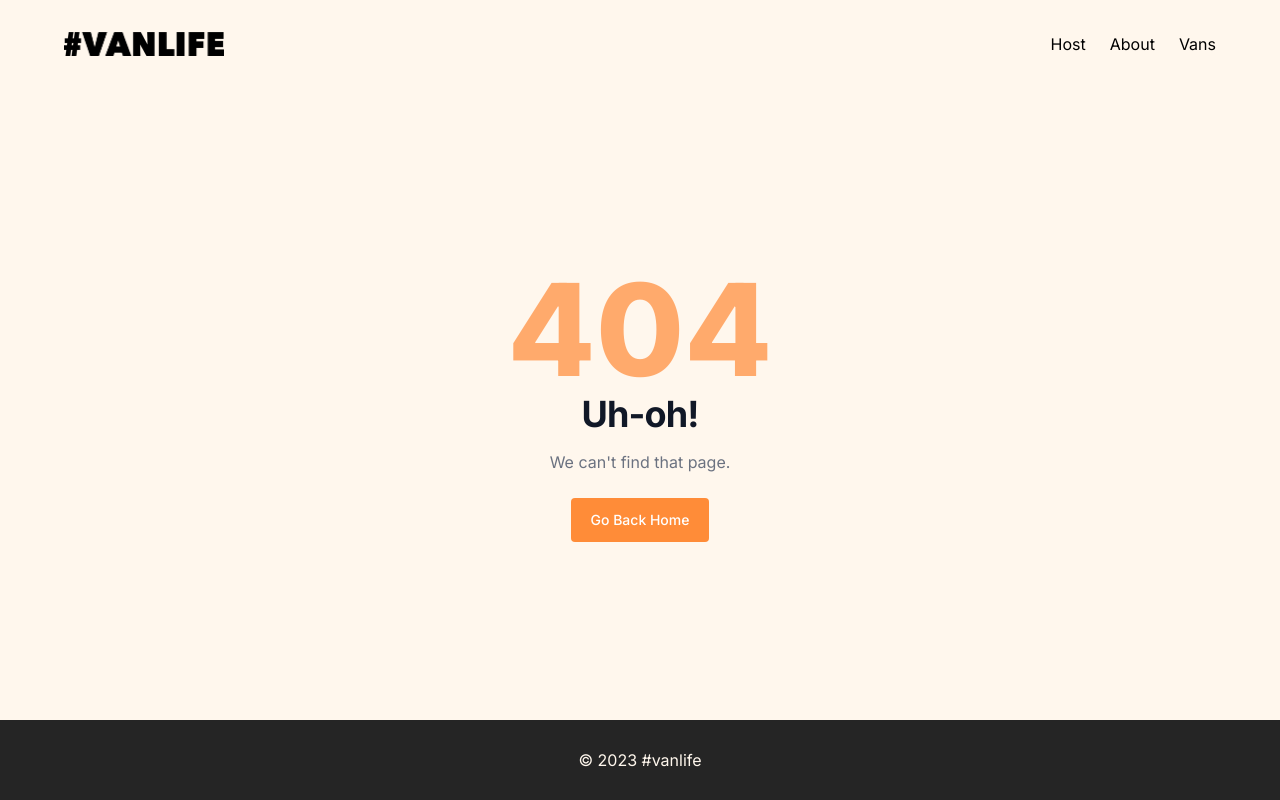
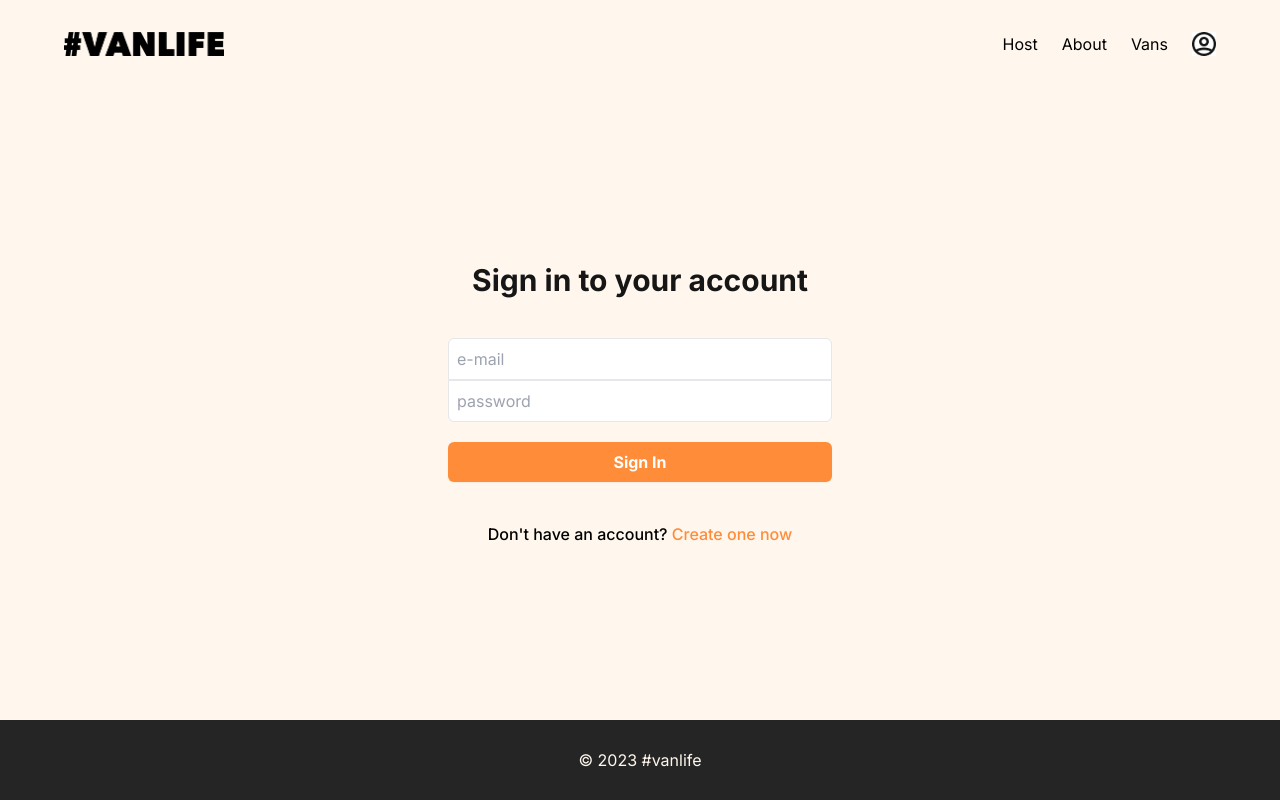
Before and after one commit to stvrdeol/vanlife, a React (Vite) app: page /login in a window 1280 px wide. Before the commit this address had no page. Built offline with nearby package versions, Linux system fonts and the light colour scheme; what miragejs would draw is missing.

Commit message:
added login page and use loaders to load the data in the Vans page

```diff
--- a/src/App.jsx
+++ b/src/App.jsx
@@ -1,8 +1,15 @@
-import { Route, Routes } from "react-router-dom";
+import {
+  Navigate,
+  Route,
+  RouterProvider,
+  createBrowserRouter,
+  createRoutesFromElements,
+} from "react-router-dom";
 import Layout from "./components/Layout";
 import About from "./pages/About";
 import ErrorPage from "./pages/ErrorPage";
 import Home from "./pages/Home";
+import Login from "./pages/Login";
 import Dashboard from "./pages/host/Dashboard";
 import Host from "./pages/host/Host";
 import HostVans from "./pages/host/HostVans";
@@ -14,14 +21,23 @@ import HostVanPhotos from "./pages/hostVan/Photos";
 import HostVanPricing from "./pages/hostVan/Pricing";
 import Van from "./pages/vans/Van";
 import Vans from "./pages/vans/Vans";
+import { loader as vansLoader } from "./pages/vans/vansLoader";
 import "./server";
 function App() {
-  return (
-    <>
-      <Routes>
+  const router = createBrowserRouter(
+    createRoutesFromElements(
       <Route path="/" element={<Layout />}>
         <Route index element={<Home />} />
-          <Route path="host" element={<Host />}>
+        <Route
+          path="host"
+          element={<Host />}
+          loader={async () => {
+            const isLoggedIn = false;
+            if (!isLoggedIn) {
+              return <Navigate to={"/login"} />;
+            }
+            return null;
+          }}>
           <Route index element={<Dashboard />} />
           <Route path="income" element={<Income />} />
           <Route path="reviews" element={<Reviews />} />
@@ -33,11 +49,16 @@ function App() {
           </Route>
         </Route>
         <Route path="about" element={<About />} />
-          <Route path="vans" element={<Vans />} />
+        <Route path="vans" loader={vansLoader} element={<Vans />} />
         <Route path="*" element={<ErrorPage />} />
         <Route path="vans/:id" element={<Van />} />
+        <Route path="login" element={<Login />} />
       </Route>
-      </Routes>
+    )
+  );
+  return (
+    <>
+      <RouterProvider router={router} />
     </>
   );
 }
--- a/src/main.jsx
+++ b/src/main.jsx
@@ -1,13 +1,10 @@
 import React from "react";
 import ReactDOM from "react-dom/client";
-import { BrowserRouter } from "react-router-dom";
 import App from "./App.jsx";
 import "./index.css";
 
 ReactDOM.createRoot(document.getElementById("root")).render(
   <React.StrictMode>
-    <BrowserRouter>
-      <App />
-    </BrowserRouter>
+    <App />
   </React.StrictMode>
 );
--- /dev/null
+++ b/src/pages/Login.jsx
@@ -0,0 +1,65 @@
+import { useState } from "react";
+
+function Login() {
+  const [formData, setFormData] = useState({ email: "", password: "" });
+
+  function handleSubmit(e) {
+    e.preventDefault();
+    console.log(formData);
+  }
+
+  function handleChange(e) {
+    const { name, value } = e.target;
+    setFormData((prev) => {
+      return {
+        ...prev,
+        [name]: value,
+      };
+    });
+  }
+
+  return (
+    <section className="text-center py-8 flex-1 px-[5vw] flex items-center flex-col justify-center gap-10">
+      <h2 className="text-[#161616] text-3xl font-bold">
+        Sign in to your account
+      </h2>
+      <form
+        onSubmit={handleSubmit}
+        action=""
+        className="flex w-full  max-w-sm flex-col items-center">
+        <input
+          type="email"
+          name="email"
+          required
+          value={formData.email}
+          placeholder="e-mail"
+          autoComplete="off"
+          className="px-2 border w-full py-2 rounded-b-none rounded-md"
+          onChange={(e) => {
+            handleChange(e);
+          }}
+        />
+        <input
+          type="password"
+          onChange={(e) => {
+            handleChange(e);
+          }}
+          required
+          value={formData.password}
+          name="password"
+          placeholder="password"
+          className="px-2 w-full rounded-t-none border py-2 rounded-md"
+        />
+        <button className="bg-[#FF8C38] w-full py-2 rounded-md text-white mt-5 font-bold shadow-sm">
+          Sign In
+        </button>
+      </form>
+      <p className="font-medium">
+        Don&apos;t have an account?{" "}
+        <span className="text-[#FF8C38]">Create one now</span>
+      </p>
+    </section>
+  );
+}
+
+export default Login;
--- a/src/pages/Nav.jsx
+++ b/src/pages/Nav.jsx
@@ -1,13 +1,14 @@
 import { NavLink } from "react-router-dom";
+import Icon from "../assets/Icon.jpg";
 import logo from "../assets/logog.png";
 function Nav() {
   return (
-    <header className="flex bg-[#FFF7ED] py-8 px-[5vw] items-center gap-3 justify-between  ">
+    <header className="flex bg-[#FFF7ED] py-8 px-[5vw] items-center gap-3  justify-between  ">
       <NavLink to="/">
         <img src={logo} alt="logo" className="w-40" />
       </NavLink>
       <nav>
-        <ul className="flex gap-6">
+        <ul className="flex gap-3 items-center md:gap-6">
           <li>
             <NavLink
               className={({ isActive }) =>
@@ -35,6 +36,15 @@ function Nav() {
               Vans
             </NavLink>
           </li>
+          <li>
+            <NavLink
+              className={({ isActive }) =>
+                isActive ? "text-[#FF8C38] font-bold" : null
+              }
+              to="/login">
+              <img src={Icon} alt="Login" className="w-6" />
+            </NavLink>
+          </li>
         </ul>
       </nav>
     </header>
--- a/src/pages/vans/Vans.jsx
+++ b/src/pages/vans/Vans.jsx
@@ -1,9 +1,9 @@
-import { useEffect, useState } from "react";
-import { Link, useSearchParams } from "react-router-dom";
+import { Link, useLoaderData, useSearchParams } from "react-router-dom";
 import FilterButtons from "../../components/FilterButtons";
 import Loader from "../../components/Loader";
+
 function Vans() {
-  const [vans, setVans] = useState([]);
+  const vans = useLoaderData();
   const [searchParams, setSearchParams] = useSearchParams();
   const typeFilter = searchParams.get("type");
   function setTypeClass(type) {
@@ -15,14 +15,7 @@ function Vans() {
       return "bg-[#115E59]";
     }
   }
-  useEffect(() => {
-    async function fetchData() {
-      const response = await fetch("/api/vans");
-      const data = await response.json();
-      setVans(data.vans);
-    }
-    fetchData();
-  }, []);
+
   const filteredVans = typeFilter
     ? vans.filter((van) => van.type === typeFilter)
     : vans;
@@ -71,7 +64,7 @@ function Vans() {
         />
         {typeFilter && <FilterButtons setSearchParams={setSearchParams} />}
       </section>
-      <section className="grid grid-cols-2 mt-10 gap-2 sm:gap-8 sm:grid-cols-3">
+      <section className="grid grid-cols-2 mt-10 gap-2 sm:gap-8 sm:grid-cols-3 gap-y-5">
         {vansElement}
       </section>
     </section>
--- /dev/null
+++ b/src/pages/vans/vansLoader.js
@@ -0,0 +1,8 @@
+export function loader() {
+  async function fetchData() {
+    const response = await fetch("/api/vans");
+    const data = await response.json();
+    return data.vans;
+  }
+  return fetchData();
+}
```
Also changed, not shown: src/assets/Icon.jpg (added). Lines whose indentation alone changed are shown as unchanged.
